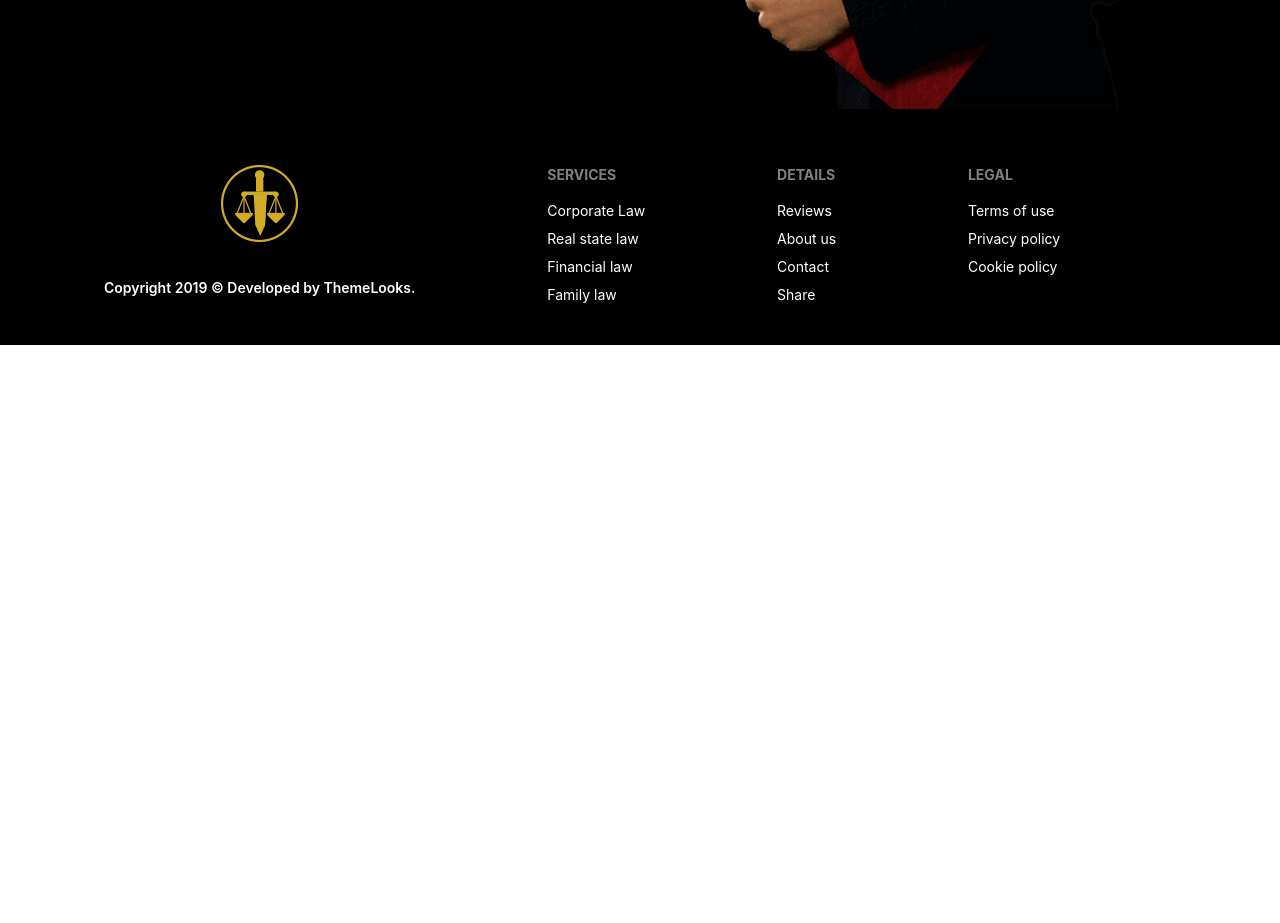
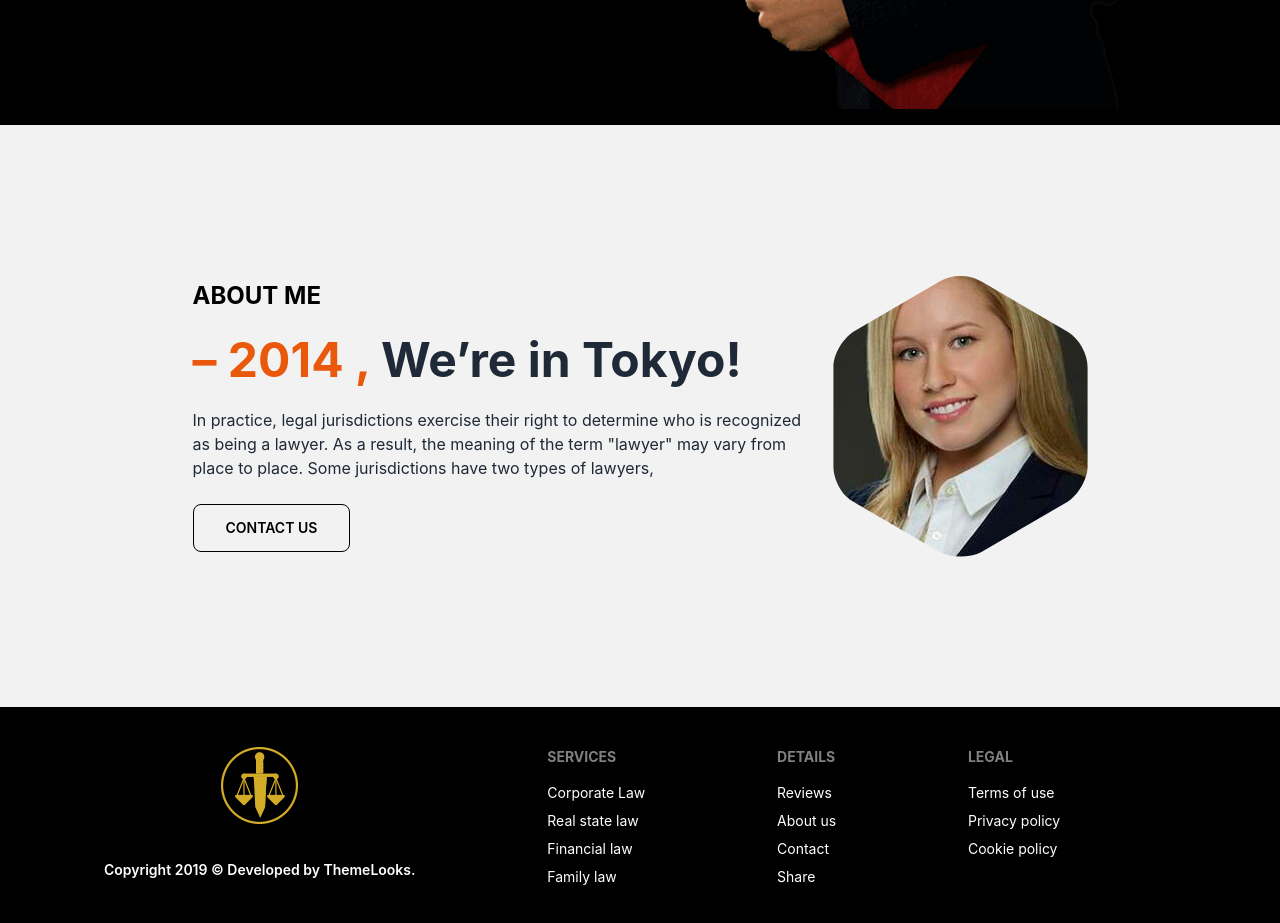
Before and after one commit to noyon-podder/service-review-client-11, a React (Create React App) app: page / in a window 1280 px wide. Shown: the part 780-1703 px from the top of the page. Before the commit the page ends 1125 px from the top, so only its background shows below. Built offline with nearby package versions, Linux system fonts and the light colour scheme.

Commit message:
about me section add this commit

```diff
--- /dev/null
+++ b/src/pages/Home/About/About.js
@@ -0,0 +1,26 @@
+import React from "react";
+import about from '../../../images/About/person.jpg';
+const About = () => {
+  return (
+    <div>
+      <div className="hero  bg-base-200 py-20">
+        <div className="hero-content flex-col lg:flex-row-reverse">
+          <img src={about}
+          alt="about img"
+          className="mask mask-hexagon"
+          />
+          <div className="w-1/2">
+            <span className="font-bold text-2xl text-black uppercase my-6">About Me</span>
+            <h1 className="text-5xl font-bold mt-6"><span className="text-orange-600">– 2014 ,</span> We’re in Tokyo!</h1>
+            <p className="py-6">
+            In practice, legal jurisdictions exercise their right to determine who is recognized as being a lawyer. As a result, the meaning of the term "lawyer" may vary from place to place. Some jurisdictions have two types of lawyers,
+            </p>
+            <button className="btn btn-orange btn-outline px-8 text-black">Contact Us</button>
+          </div>
+        </div>
+      </div>
+    </div>
+  );
+};
+
+export default About;
--- a/src/pages/Home/Home.js
+++ b/src/pages/Home/Home.js
@@ -2,12 +2,15 @@ import React from 'react';
 import { Outlet } from 'react-router-dom';
 import Footer from '../shared/Footer/Footer';
 import Navbar from '../shared/Navbar/Navbar';
+import About from './About/About';
+import Hero from './Hero/Hero';
 
 const Home = () => {
     return (
         <div>
             <Navbar></Navbar>
-            <Outlet/>
+            <Hero/>
+            <About></About>
             <Footer/>
         </div>
     );
```
Also changed, not shown: src/routes/Router/Router.js (+10 -4 lines), src/images/About/person.jpg (added), src/images/About/signature.png (added).
